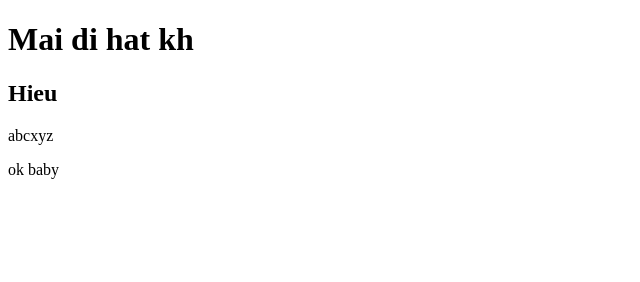
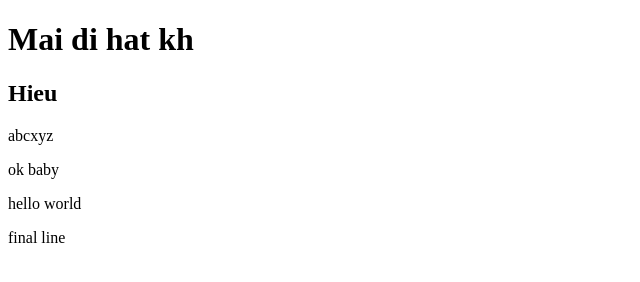
Before and after one commit to 26a4041207-svg/BAKERY, a plain HTML site: page index.html in a window 1280 px wide. Shown: the whole page, without its empty margins (0-640 px from the left). Drawn offline with Linux system fonts and the light colour scheme.

Commit message:
Update index.html

```diff
--- a/index.html
+++ b/index.html
@@ -10,5 +10,7 @@
     <h2>Hieu  </h2>
     <p>abcxyz</p>
     <p>ok baby</p>
+    <p>hello world</p>
+    <p>final line</p>
 </body>
 </html>
```
